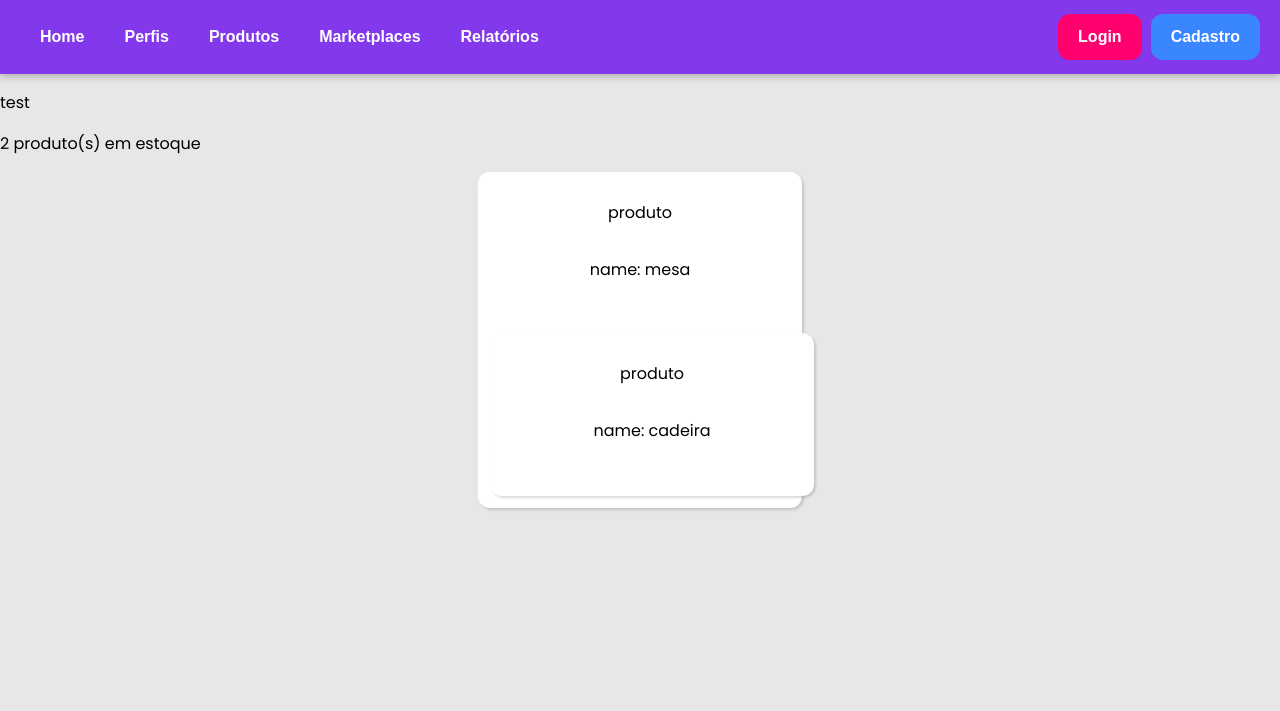
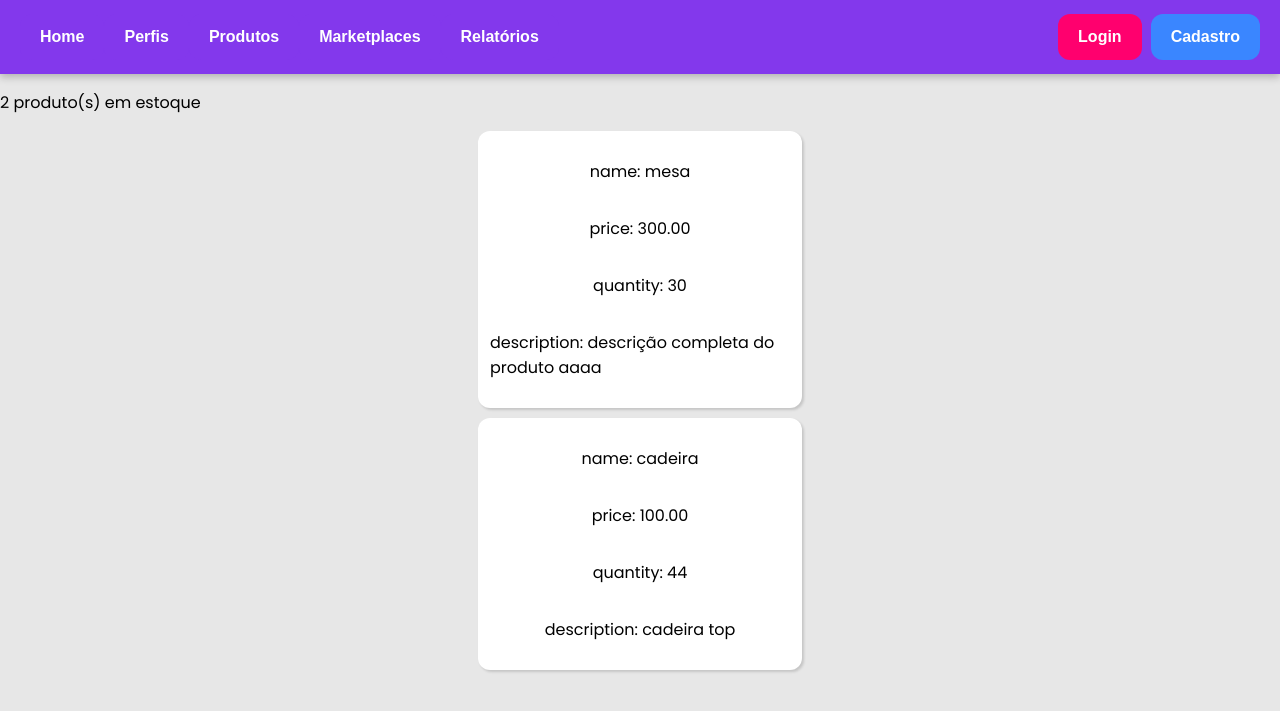
Before and after one commit to DiogoGMelo/projetoMSS, a Django app: page /stock/ in a window 1280 px wide. Shown: the top 711 px of the page. Run offline with Django 4.2, Linux system fonts and the light colour scheme; data comes from the database, SQL or seed files in the repository; both versions use the stored data as it was after the commit.

Commit message:
fix: bug de visualização de estoque concertado

```diff
--- a/estoque_app/models.py
+++ b/estoque_app/models.py
@@ -25,9 +25,6 @@ class Product(models.Model):
     price = models.DecimalField(max_digits=10, decimal_places=2)
     stock_quantity = models.IntegerField()
     description = models.TextField()
-
-    def register_product(self):
-        self.save()
 
     def update_details(self, name: str, price: float, description: str):
         self.name = name
--- a/estoque_app/templates/estoque/stock.html
+++ b/estoque_app/templates/estoque/stock.html
@@ -6,13 +6,13 @@ Estoque
 
 
 {% if error_message %}<p><strong>{{ error_message }}</strong></p>{% endif %}
-<p>test</p>
 <P> {{ stock.count }} produto(s) em estoque</P>
 {% for product in stock %}
 <div class="user">
-    <p>produto</p>
     <p>name: {{ product.name }}</p>
-
-<br>
+    <p>price: {{ product.price }}</p>
+    <p>quantity: {{ product.stock_quantity }}</p>
+    <p>description: {{ product.description }}</p>
+</div>
 {% endfor %}
 {% endblock %}
--- a/estoque_app/views.py
+++ b/estoque_app/views.py
@@ -110,6 +110,6 @@ def deleteProduct(request):
             product.delete()
             return redirect("home")
         else:
-            return HttpResponse(f"Produto com ID {product.description} não encontrado", status=404)
+            return HttpResponse(f"Produto {product.name} não encontrado", status=404)
 
     return render(request, "estoque/deleteProduct.html", {"stock": stock})
```
Also changed, not shown: db.sqlite3.
